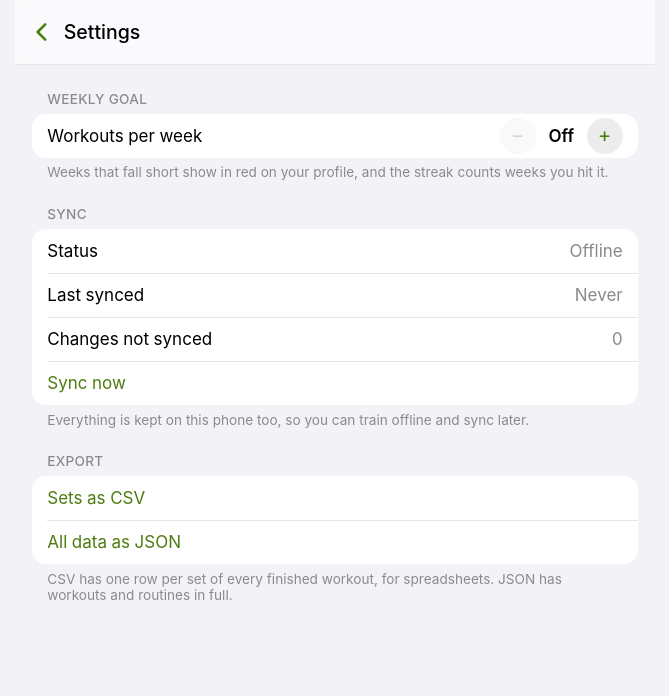
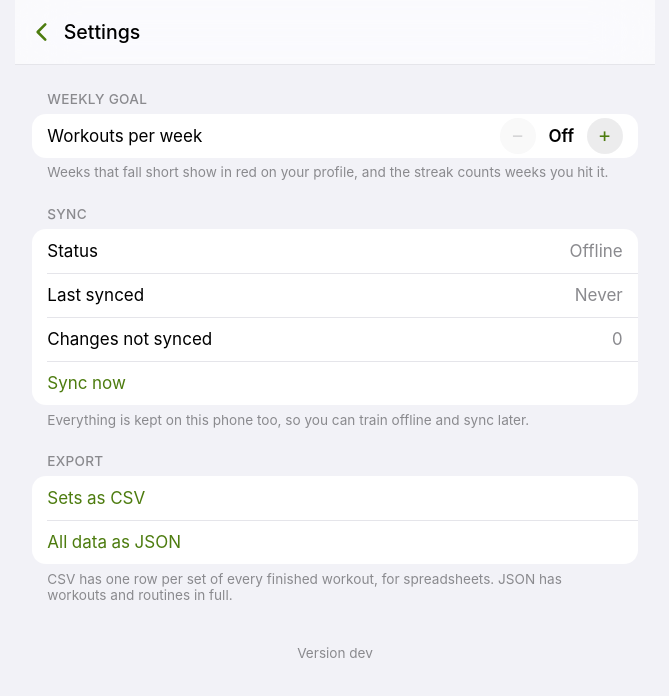
Before and after one commit to agusespa/gympass, a SvelteKit app in the folder web/: page /profile/settings in a window 1280 px wide. Shown: the top 696 px of the page, without its empty margins (305-974 px from the left). Built offline with nearby package versions, Linux system fonts and the light colour scheme; no server answers.

Commit message:
feat: show the running version at the bottom of settings

```diff
--- a/web/src/app.d.ts
+++ b/web/src/app.d.ts
@@ -1,6 +1,9 @@
 // See https://svelte.dev/docs/kit/types#app.d.ts
 // for information about these interfaces
 declare global {
+	/** The release this build came from, e.g. "0.8.2"; set in vite.config.ts. */
+	const __APP_VERSION__: string;
+
 	namespace App {
 		// interface Error {}
 		// interface Locals {}
--- a/web/src/routes/profile/settings/+page.svelte
+++ b/web/src/routes/profile/settings/+page.svelte
@@ -1,4 +1,5 @@
 <script lang="ts">
+	import { version } from '$app/env';
 	import TopBar from '#lib/TopBar.svelte';
 	import { db, SYNCED_TABLES } from '#lib/db.ts';
 	import { live } from '#lib/live.svelte.ts';
@@ -52,6 +53,18 @@
 			? d.toLocaleTimeString(undefined, { hour: 'numeric', minute: '2-digit' })
 			: d.toLocaleString(undefined, { day: 'numeric', month: 'short', hour: 'numeric', minute: '2-digit' });
 	}
+
+	// SvelteKit's build version is the build's timestamp; it tells two builds of one release apart.
+	const builtMs = Number(version);
+	const builtAt = Number.isFinite(builtMs)
+		? new Date(builtMs).toLocaleString(undefined, {
+				day: 'numeric',
+				month: 'short',
+				year: 'numeric',
+				hour: 'numeric',
+				minute: '2-digit'
+			})
+		: null;
 
 	function download(name: string, type: string, body: string) {
 		const url = URL.createObjectURL(new Blob([body], { type }));
@@ -178,6 +191,10 @@
 	CSV has one row per set of every finished workout, for spreadsheets. JSON has workouts and routines in full.
 </p>
 
+<p class="muted version" data-testid="app-version">
+	Version {__APP_VERSION__}{#if builtAt}<br />Built {builtAt}{/if}
+</p>
+
 <style>
 	.group {
 		font-size: 0.8rem;
@@ -245,4 +262,11 @@
 		font-size: 0.8rem;
 		margin: 0 0.9rem;
 	}
+
+	.version {
+		font-size: 0.8rem;
+		text-align: center;
+		margin: 2.5rem 0 0;
+		font-variant-numeric: tabular-nums;
+	}
 </style>
--- a/web/vite.config.ts
+++ b/web/vite.config.ts
@@ -1,8 +1,12 @@
 import adapter from '@sveltejs/adapter-static';
 import { sveltekit } from '@sveltejs/kit/vite';
-import { defineConfig } from 'vite';
+import { defineConfig, loadEnv } from 'vite';
 
-export default defineConfig({
+export default defineConfig(({ mode }) => ({
+	define: {
+		// The release shown in Settings: the image build passes the release tag as APP_VERSION.
+		__APP_VERSION__: JSON.stringify(loadEnv(mode, '.', 'APP_').APP_VERSION?.replace(/^v/, '') || 'dev')
+	},
 	plugins: [
 		sveltekit({
 			compilerOptions: {
@@ -18,4 +22,4 @@ export default defineConfig({
 			'/api': 'http://localhost:8080'
 		}
 	}
-});
+}));
```
Also changed, not shown: 2 other files (tests, documents, lock files or other folders).
